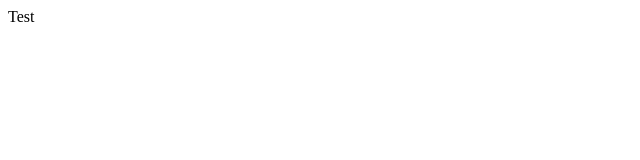
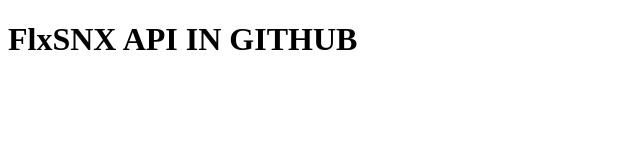
Before and after one commit to FlxSNX/FlxSNX.github.io, a plain HTML site: page index.html in a window 1280 px wide. Shown: the whole page, without its empty margins (0-640 px from the left). Drawn offline with Linux system fonts and the light colour scheme.

Commit message:
更新 index.html

```diff
--- a/index.html
+++ b/index.html
@@ -2,9 +2,9 @@
 <html lang="en">
 <head>
 	<meta charset="UTF-8">
-	<title>Test</title>
+	<title>FlxSNX</title>
 </head>
 <body>
-	Test
+	<h1>FlxSNX API IN GITHUB</h1>
 </body>
 </html>
```
